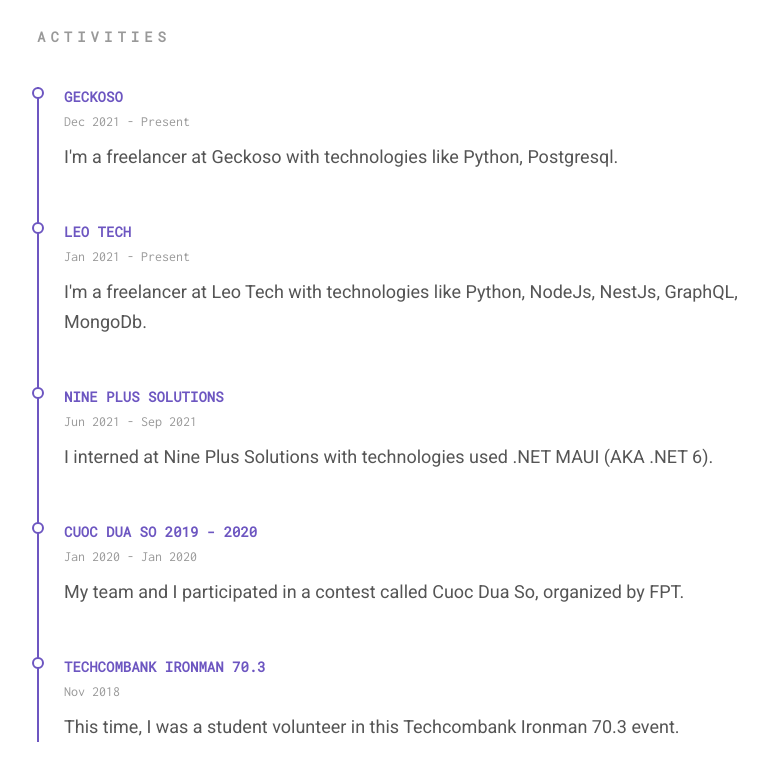
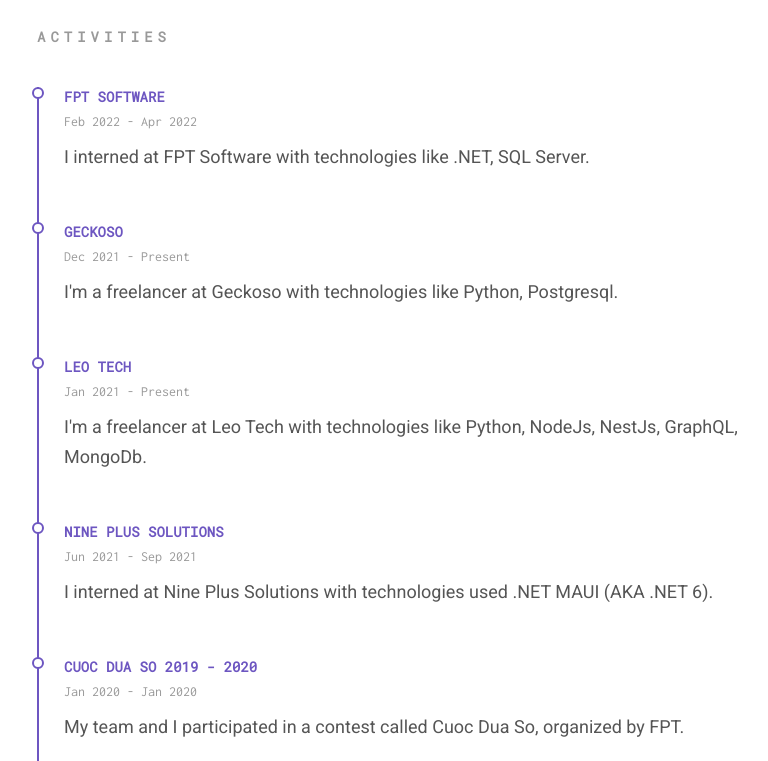
Before and after one commit to quochieuu/quochieuu.github.io, a plain HTML site: page index.html in a window 1280 px wide. Shown: the part 1139-1900 px from the top of the page, without its empty margins (48-816 px from the left). Drawn offline with Linux system fonts and the light colour scheme; a script that the page names is missing.

Commit message:
update cv

```diff
--- a/index.html
+++ b/index.html
@@ -100,7 +100,7 @@
             <p class="section__description">
                 Hi there! Welcome to my page. My name is Hieu, I'm a final-year student, majoring in Software Engineering at Dong A University with an interested in designing websites, and researching in .NET technology. I easily adapt to a new working environment and take initiative at work. I am eager to be challenged in order to grow and further improve my IT skills. My greatest passion in life is using my technical know-how to benifit from me and other people.
             </p>
-            <a href="https://drive.google.com/file/d/1NdUIiZLLG1T4EjVG2f4ephJWxdssSMO_/view?usp=sharing" class="section_btn site-btn"><img src="assets/img/img_btn_icon.png" alt="">Download CV</a>
+            <a href="https://drive.google.com/file/d/1T91ePk09n1ygms2iDcK0tQ2MRvVEBD00/view" class="section_btn site-btn"><img src="assets/img/img_btn_icon.png" alt="">Download CV</a>
           </div>
         </div>
       </section>
@@ -121,6 +121,13 @@
         <div class="row">
           <div class="col-md-8 section__resume resume-list">
             <h3 class="resume-list_title">Activities</h3>
+            <div class="resume-list__block">
+              <p class="resume-list__block-title">FPT Software</p>
+              <p class="resume-list__block-date">Feb 2022 - Apr 2022</p>
+              <p>
+                I interned at FPT Software with technologies like .NET, SQL Server.
+              </p>
+            </div>
             <div class="resume-list__block">
               <p class="resume-list__block-title">Geckoso</p>
               <p class="resume-list__block-date">Dec 2021 - Present</p>
```
